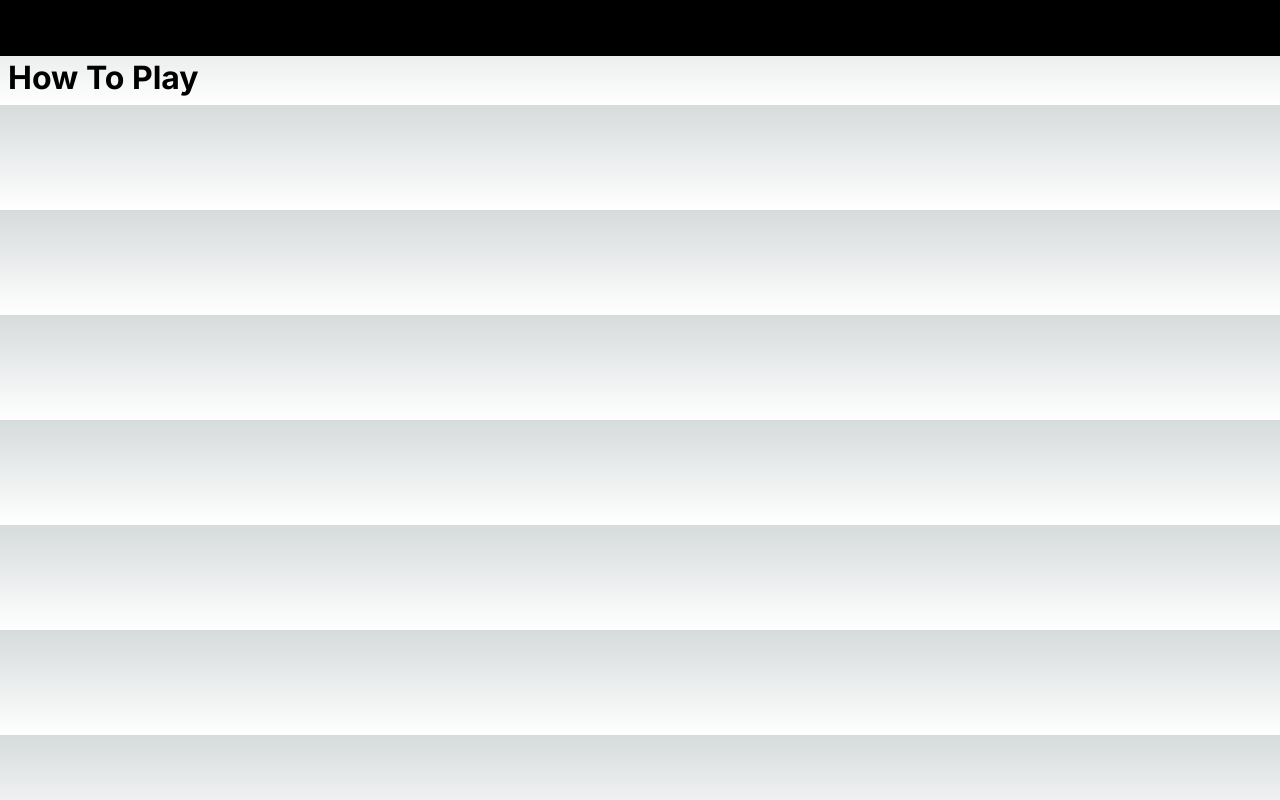
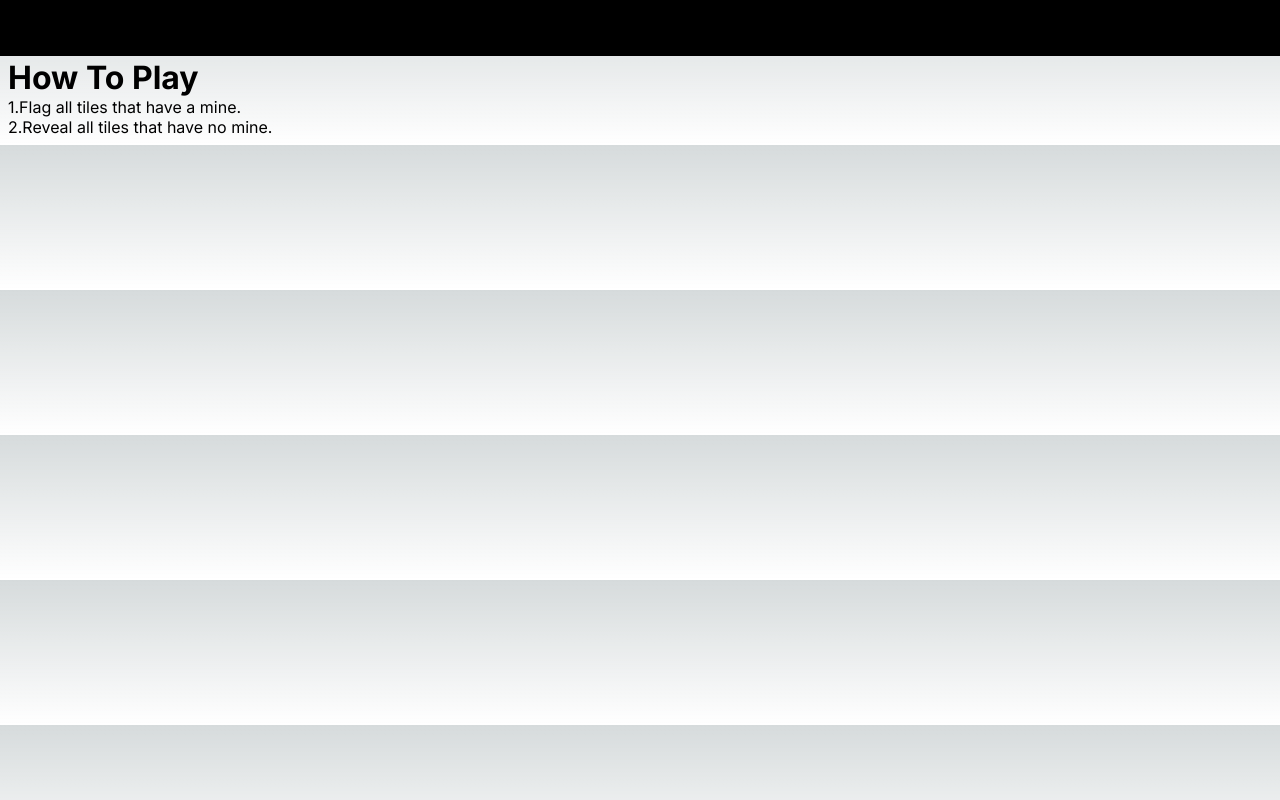
Before and after one commit to Jonathan-Dobson/next-mines, a Next.js app: page /how-to-play in a window 1280 px wide. Built offline with nearby package versions, Linux system fonts and the light colour scheme; no server answers.

Commit message:
Add first play instructions

```diff
--- a/app/how-to-play/page.tsx
+++ b/app/how-to-play/page.tsx
@@ -1,8 +1,19 @@
 import React from 'react'
 
 function HowToPlay() {
-  return (
+  return (<div>
+
     <h1>How To Play</h1>
+    <ul>
+      <li>
+        1.Flag all tiles that have a mine.
+      </li>
+      <li>
+
+        2.Reveal all tiles that have no mine.
+      </li>
+    </ul>
+  </div >
   )
 }
 
```
